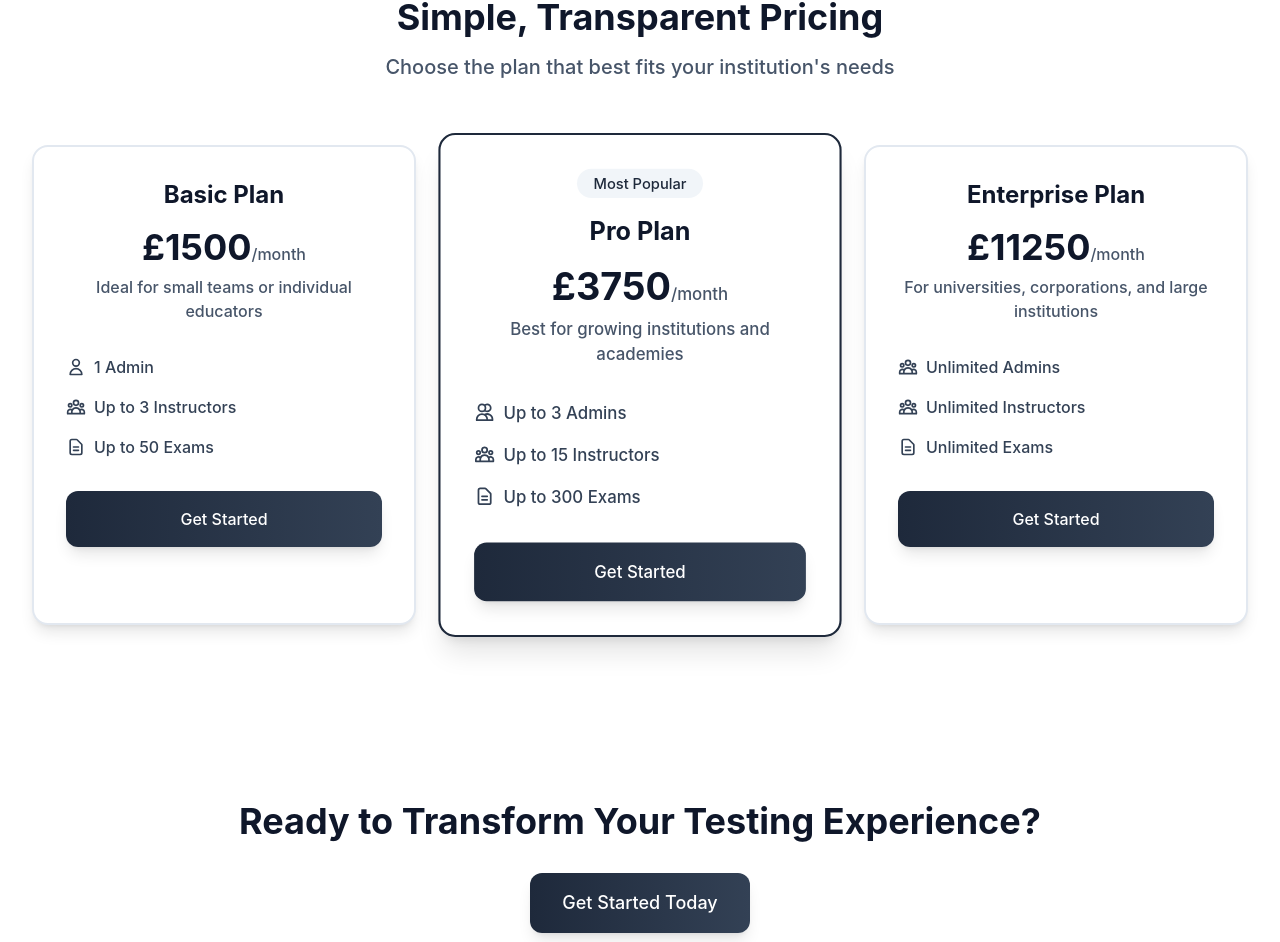
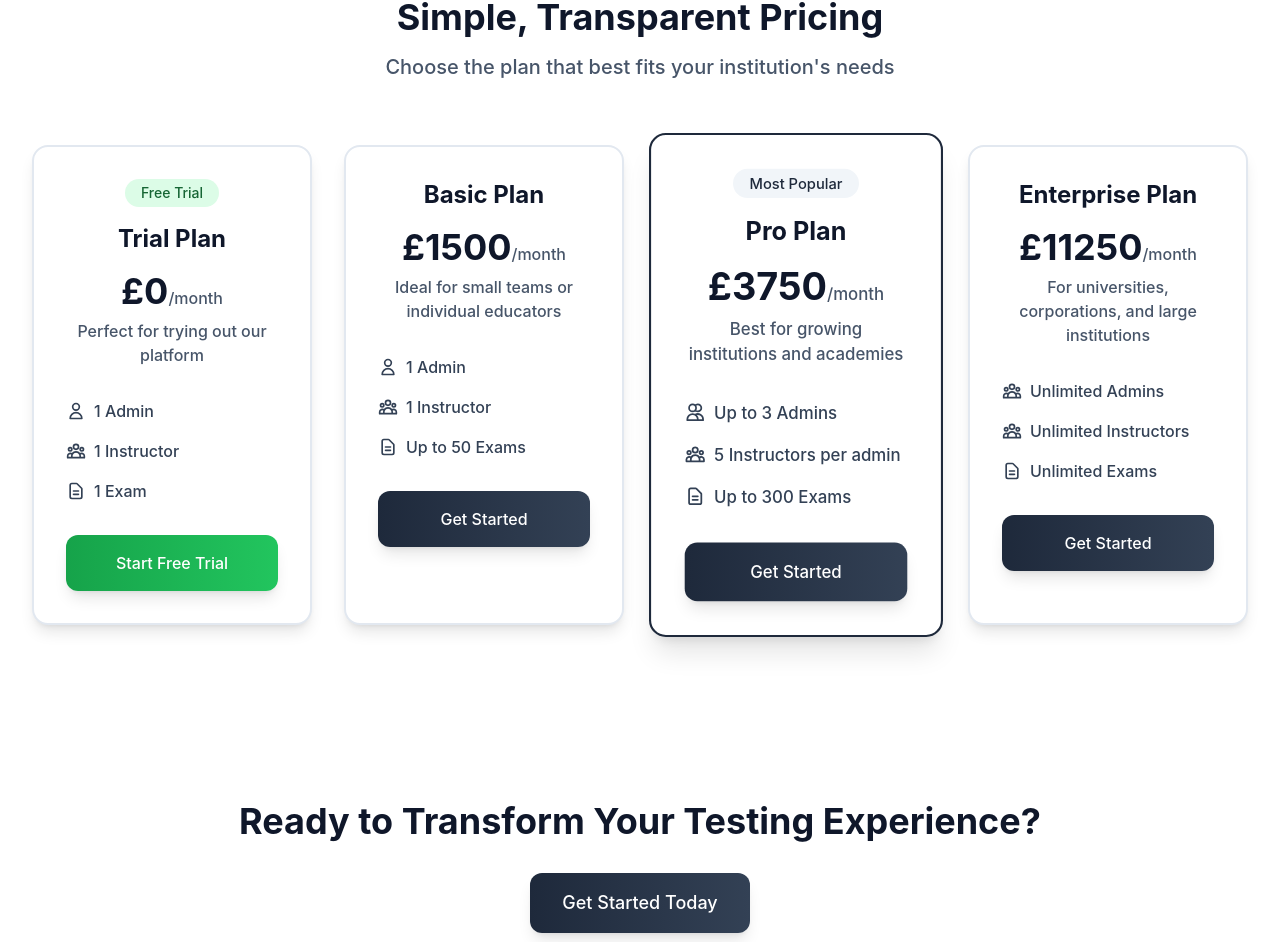
Before and after one commit to gazzaar/Xam-front, a React (Vite) app: page / in a window 1280 px wide. Shown: the part 2602-3544 px from the top of the page. Built offline with nearby package versions, Linux system fonts and the light colour scheme; a web font is replaced by a local one.

Commit message:
change layout

```diff
--- a/src/components/LandingPage.jsx
+++ b/src/components/LandingPage.jsx
@@ -307,7 +307,82 @@ export default function LandingPage() {
             </p>
           </div>
 
-          <div className='grid grid-cols-1 md:grid-cols-3 gap-8'>
+          <div className='grid grid-cols-1 md:grid-cols-4 gap-8'>
+            {/* Free Trial Plan */}
+            <div className='bg-white p-8 rounded-2xl shadow-lg hover:shadow-xl transition-all duration-300 border-2 border-slate-200'>
+              <div className='text-center mb-8'>
+                <div className='inline-block px-4 py-1 rounded-full bg-green-100 text-green-800 font-medium text-sm mb-4'>
+                  Free Trial
+                </div>
+                <h3 className='text-2xl font-bold text-slate-900 mb-4'>
+                  Trial Plan
+                </h3>
+                <div className='text-slate-900'>
+                  <span className='text-4xl font-bold'>£0</span>
+                  <span className='text-slate-600'>/month</span>
+                </div>
+                <p className='text-slate-600 mt-2 font-medium'>
+                  Perfect for trying out our platform
+                </p>
+              </div>
+              <ul className='space-y-4 mb-8'>
+                <li className='flex items-center text-slate-700 font-medium'>
+                  <svg
+                    className='w-5 h-5 text-slate-700 mr-2'
+                    fill='none'
+                    stroke='currentColor'
+                    viewBox='0 0 24 24'
+                  >
+                    <path
+                      strokeLinecap='round'
+                      strokeLinejoin='round'
+                      strokeWidth='2'
+                      d='M16 7a4 4 0 11-8 0 4 4 0 018 0zM12 14a7 7 0 00-7 7h14a7 7 0 00-7-7z'
+                    />
+                  </svg>
+                  1 Admin
+                </li>
+                <li className='flex items-center text-slate-700 font-medium'>
+                  <svg
+                    className='w-5 h-5 text-slate-700 mr-2'
+                    fill='none'
+                    stroke='currentColor'
+                    viewBox='0 0 24 24'
+                  >
+                    <path
+                      strokeLinecap='round'
+                      strokeLinejoin='round'
+                      strokeWidth='2'
+                      d='M17 20h5v-2a3 3 0 00-5.356-1.857M17 20H7m10 0v-2c0-.656-.126-1.283-.356-1.857M7 20H2v-2a3 3 0 015.356-1.857M7 20v-2c0-.656.126-1.283.356-1.857m0 0a5.002 5.002 0 019.288 0M15 7a3 3 0 11-6 0 3 3 0 016 0zm6 3a2 2 0 11-4 0 2 2 0 014 0zM7 10a2 2 0 11-4 0 2 2 0 014 0z'
+                    />
+                  </svg>
+                  1 Instructor
+                </li>
+                <li className='flex items-center text-slate-700 font-medium'>
+                  <svg
+                    className='w-5 h-5 text-slate-700 mr-2'
+                    fill='none'
+                    stroke='currentColor'
+                    viewBox='0 0 24 24'
+                  >
+                    <path
+                      strokeLinecap='round'
+                      strokeLinejoin='round'
+                      strokeWidth='2'
+                      d='M9 12h6m-6 4h6m2 5H7a2 2 0 01-2-2V5a2 2 0 012-2h5.586a1 1 0 01.707.293l5.414 5.414a1 1 0 01.293.707V19a2 2 0 01-2 2z'
+                    />
+                  </svg>
+                  1 Exam
+                </li>
+              </ul>
+              <Link
+                to='/login'
+                className='block text-center px-8 py-4 rounded-xl bg-gradient-to-r from-green-600 to-green-500 text-white hover:from-green-500 hover:to-green-400 transition-all duration-200 shadow-lg hover:shadow-xl transform hover:-translate-y-1 font-medium'
+              >
+                Start Free Trial
+              </Link>
+            </div>
+
             {/* Basic Plan */}
             <div className='bg-white p-8 rounded-2xl shadow-lg hover:shadow-xl transition-all duration-300 border-2 border-slate-200'>
               <div className='text-center mb-8'>
@@ -353,7 +428,7 @@ export default function LandingPage() {
                       d='M17 20h5v-2a3 3 0 00-5.356-1.857M17 20H7m10 0v-2c0-.656-.126-1.283-.356-1.857M7 20H2v-2a3 3 0 015.356-1.857M7 20v-2c0-.656.126-1.283.356-1.857m0 0a5.002 5.002 0 019.288 0M15 7a3 3 0 11-6 0 3 3 0 016 0zm6 3a2 2 0 11-4 0 2 2 0 014 0zM7 10a2 2 0 11-4 0 2 2 0 014 0z'
                     />
                   </svg>
-                  Up to 3 Instructors
+                  1 Instructor
                 </li>
                 <li className='flex items-center text-slate-700 font-medium'>
                   <svg
@@ -428,7 +503,7 @@ export default function LandingPage() {
                       d='M17 20h5v-2a3 3 0 00-5.356-1.857M17 20H7m10 0v-2c0-.656-.126-1.283-.356-1.857M7 20H2v-2a3 3 0 015.356-1.857M7 20v-2c0-.656.126-1.283.356-1.857m0 0a5.002 5.002 0 019.288 0M15 7a3 3 0 11-6 0 3 3 0 016 0zm6 3a2 2 0 11-4 0 2 2 0 014 0zM7 10a2 2 0 11-4 0 2 2 0 014 0z'
                     />
                   </svg>
-                  Up to 15 Instructors
+                  5 Instructors per admin
                 </li>
                 <li className='flex items-center text-slate-700 font-medium'>
                   <svg
--- a/src/components/admin/AdminLayout.jsx
+++ b/src/components/admin/AdminLayout.jsx
@@ -9,7 +9,7 @@ export default function AdminLayout() {
   const handleLogout = async () => {
     const response = await authService.logout();
     if (response.success) {
-      navigate('/login');
+      navigate('/');
     }
   };
 
--- a/src/components/instructor/InstructorLayout.jsx
+++ b/src/components/instructor/InstructorLayout.jsx
@@ -11,7 +11,7 @@ export default function InstructorLayout() {
   const handleLogout = async () => {
     const response = await authService.logout();
     if (response.success) {
-      navigate('/login');
+      navigate('/');
     }
   };
 
```
